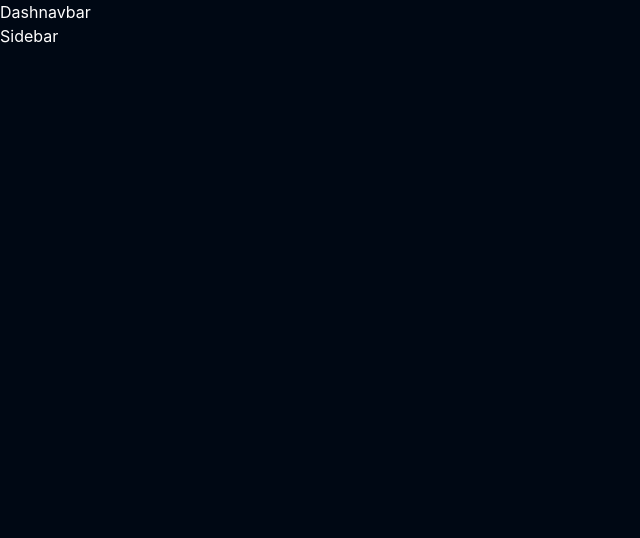
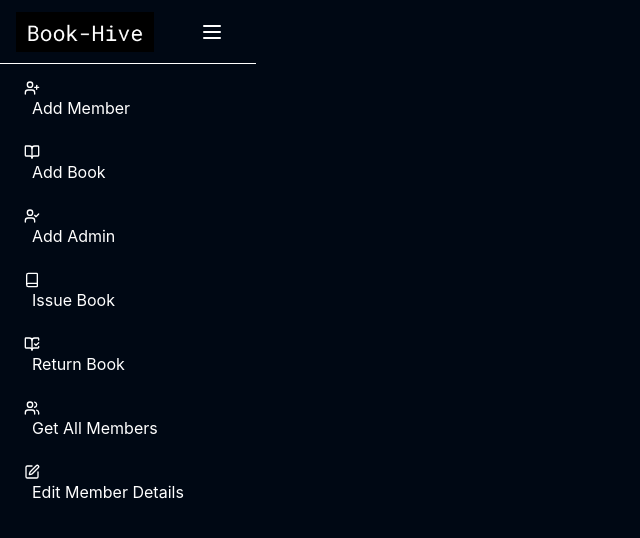
Before and after one commit to mohnish2908/book-hive, a React (Create React App) app: page /staff in a window 1280 px wide. Shown: the top 538 px of the page, without its empty margins (0-640 px from the left). Built offline with nearby package versions, Linux system fonts and the light colour scheme.

Commit message:
dashboard sidebar added

```diff
--- a/package.json
+++ b/package.json
@@ -3,10 +3,12 @@
   "version": "0.1.0",
   "private": true,
   "dependencies": {
+    "@craco/craco": "^7.1.0",
     "@testing-library/jest-dom": "^5.17.0",
     "@testing-library/react": "^13.4.0",
     "@testing-library/user-event": "^13.5.0",
     "install": "^0.13.0",
+    "lucide-react": "^0.453.0",
     "react": "^18.3.1",
     "react-dom": "^18.3.1",
     "react-icons": "^5.3.0",
--- a/src/components/Dashnavbar.jsx
+++ b/src/components/Dashnavbar.jsx
@@ -2,7 +2,7 @@ import React from 'react'
 
 const Dashnavbar = () => {
   return (
-    <div className='text-white'>Dashnavbar</div>
+    <div className='text-white'></div>
   )
 }
 
--- /dev/null
+++ b/src/components/Membersidebar.jsx
@@ -0,0 +1,55 @@
+import React, { useState } from "react"
+import { User, Search, BookOpen, Book, BookOpenCheck, Menu } from "lucide-react"
+import { cn } from "../lib/utils"
+import { Button } from "./ui/Button"
+import logo from "../assets/logo.jpg"
+
+export default function Membersidebar() {
+    const [collapsed, setCollapsed] = useState(false)
+
+    const toggleSidebar = () => {
+        setCollapsed(!collapsed)
+    }
+
+    return (
+        <div className={cn(
+            "flex h-screen bg-gray-800 text-white transition-all duration-300 ease-in-out",
+            collapsed ? "w-16" : "w-64"
+        )}>
+            <div className="flex flex-col flex-grow">
+                <div className="flex items-center justify-between h-16 px-4 bg-gray-800 border-b border-gray-700">
+                    {!collapsed && <img src={logo} alt="logo" className="h-10" />}
+                    <Button variant="ghost" size="icon" onClick={toggleSidebar}>
+                        <Menu className="h-6 w-6 text-white" />
+                    </Button>
+                </div>
+                <nav className="flex-1 overflow-y-auto bg-gray-800">
+                    <ul className="p-2 space-y-2">
+                        <NavItem icon={User} label="My Profile" collapsed={collapsed} />
+                        <NavItem icon={Search} label="Search Books" collapsed={collapsed} />
+                        <NavItem icon={BookOpen} label="Requested Books" collapsed={collapsed} />
+                        <NavItem icon={Book} label="Issued Books" collapsed={collapsed} />
+                        <NavItem icon={BookOpenCheck} label="Returned Books" collapsed={collapsed} />
+                    </ul>
+                </nav>
+            </div>
+        </div>
+    )
+}
+
+function NavItem({ icon: Icon, label, collapsed }) {
+    return (
+        <li>
+            <Button
+                variant="ghost"
+                className={cn(
+                    "w-full text-white text-sm hover:bg-gray-700",
+                    collapsed ? "px-4" : "px-5"
+                )}
+            >
+                <Icon className="h-4 w-4 text-white" />
+                {!collapsed && <span className="ml-2">{label}</span>}
+            </Button>
+        </li>
+    )
+}
--- a/src/components/Sidebar.jsx
+++ /dev/null
@@ -1,9 +0,0 @@
-import React from 'react'
-
-const Sidebar = () => {
-    return (
-        <div className='text-white'>Sidebar</div>
-    )
-}
-
-export default Sidebar
--- /dev/null
+++ b/src/components/Staffsidebar.jsx
@@ -0,0 +1,57 @@
+import React, { useState } from "react"
+import { UserPlus, BookOpen, UserCheck, Book, BookOpenCheck, Users, Edit, Menu } from "lucide-react"
+import { cn } from "../lib/utils"
+import { Button } from "./ui/Button"
+import logo from "../assets/logo.jpg"
+
+export default function Staffsidebar() {
+    const [collapsed, setCollapsed] = useState(false)
+
+    const toggleSidebar = () => {
+        setCollapsed(!collapsed)
+    }
+
+    return (
+        <div className={cn(
+            "flex h-screen bg-gray-800 text-white transition-all duration-300 ease-in-out",
+            collapsed ? "w-16" : "w-64"
+        )}>
+            <div className="flex flex-col flex-grow">
+                <div className="flex items-center justify-between h-16 px-4 bg-gray-800 border-b border-gray-700">
+                    {!collapsed && <img src={logo} alt="logo" className="h-10" />}
+                    <Button variant="ghost" size="icon" onClick={toggleSidebar}>
+                        <Menu className="h-6 w-6 text-white" />
+                    </Button>
+                </div>
+                <nav className="flex-1 overflow-y-auto bg-gray-800">
+                    <ul className="p-2 space-y-2">
+                        <NavItem icon={UserPlus} label="Add Member" collapsed={collapsed} />
+                        <NavItem icon={BookOpen} label="Add Book" collapsed={collapsed} />
+                        <NavItem icon={UserCheck} label="Add Admin" collapsed={collapsed} />
+                        <NavItem icon={Book} label="Issue Book" collapsed={collapsed} />
+                        <NavItem icon={BookOpenCheck} label="Return Book" collapsed={collapsed} />
+                        <NavItem icon={Users} label="Get All Members" collapsed={collapsed} />
+                        <NavItem icon={Edit} label="Edit Member Details" collapsed={collapsed} />
+                    </ul>
+                </nav>
+            </div>
+        </div>
+    )
+}
+
+function NavItem({ icon: Icon, label, collapsed }) {
+    return (
+        <li>
+            <Button
+                variant="ghost"
+                className={cn(
+                    "w-full text-white text-sm hover:bg-gray-700",
+                    collapsed ? "px-4" : "px-5"
+                )}
+            >
+                <Icon className="h-4 w-4 text-white" />
+                {!collapsed && <span className="ml-2">{label}</span>}
+            </Button>
+        </li>
+    )
+}
--- /dev/null
+++ b/src/components/ui/Button.jsx
@@ -0,0 +1,14 @@
+// src/components/ui/Button.jsx
+import React from 'react';
+
+export function Button({ variant, size, onClick, children }) {
+  const baseClasses = 'px-4 py-2 rounded';
+  const variantClasses = variant === 'ghost' ? 'bg-transparent' : 'bg-blue-500 text-white';
+  const sizeClasses = size === 'icon' ? 'p-2' : 'px-4 py-2';
+
+  return (
+    <button className={`${baseClasses} ${variantClasses} ${sizeClasses}`} onClick={onClick}>
+      {children}
+    </button>
+  );
+}
--- a/src/dashboards/Members.jsx
+++ b/src/dashboards/Members.jsx
@@ -1,12 +1,12 @@
 import React from 'react'
-import Sidebar from '../components/Sidebar'
+import Membersidebar from '../components/Membersidebar'
 import Dashnavbar from '../components/Dashnavbar'
 
 const Members = () => {
   return (
     <div>
         <Dashnavbar/>
-        <Sidebar/>
+        <Membersidebar/>
     </div>
   )
 }
--- a/src/dashboards/Staff.jsx
+++ b/src/dashboards/Staff.jsx
@@ -1,12 +1,12 @@
 import React from 'react'
-import Sidebar from '../components/Sidebar'
+import Staffsidebar from '../components/Staffsidebar'
 import Dashnavbar from '../components/Dashnavbar'
 
 const Staff = () => {
   return (
     <div>
         <Dashnavbar/>
-        <Sidebar/>
+        <Staffsidebar/>
     </div>
   )
 }
--- /dev/null
+++ b/src/lib/utils.js
@@ -0,0 +1,3 @@
+export function cn(...classes) {
+    return classes.filter(Boolean).join(' ');
+}
```
Also changed, not shown: 1 other file (tests, documents, lock files or other folders).
